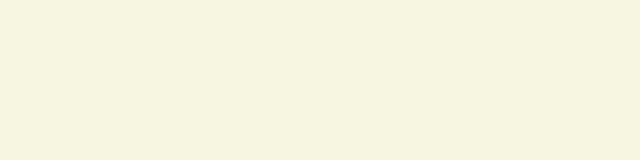
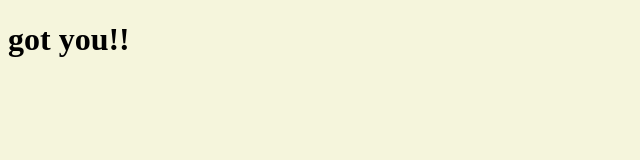
Before and after one commit to theoldtree/JavaScript, a plain HTML site: page index.html in a window 1280 px wide. Shown: the whole page, without its empty margins (0-640 px from the left). Drawn offline with Linux system fonts and the light colour scheme.

Commit message:
document & html

```diff
--- a/app.js
+++ b/app.js
@@ -0,0 +1,7 @@
+const title = document.getElementById("title");
+
+title.innerText="got you!!"
+
+console.log(title.id);
+console.log(title.className);
+console.dir(title)
--- a/index.html
+++ b/index.html
@@ -8,6 +8,7 @@
     <title>Momentum</title>
 </head>
 <body>
+    <h1 class="hello!" id="title">Grab me!!</h1>
     <script src="app.js"></script>
 </body>
 </html>
```
Also changed, not shown: 1 other file.
